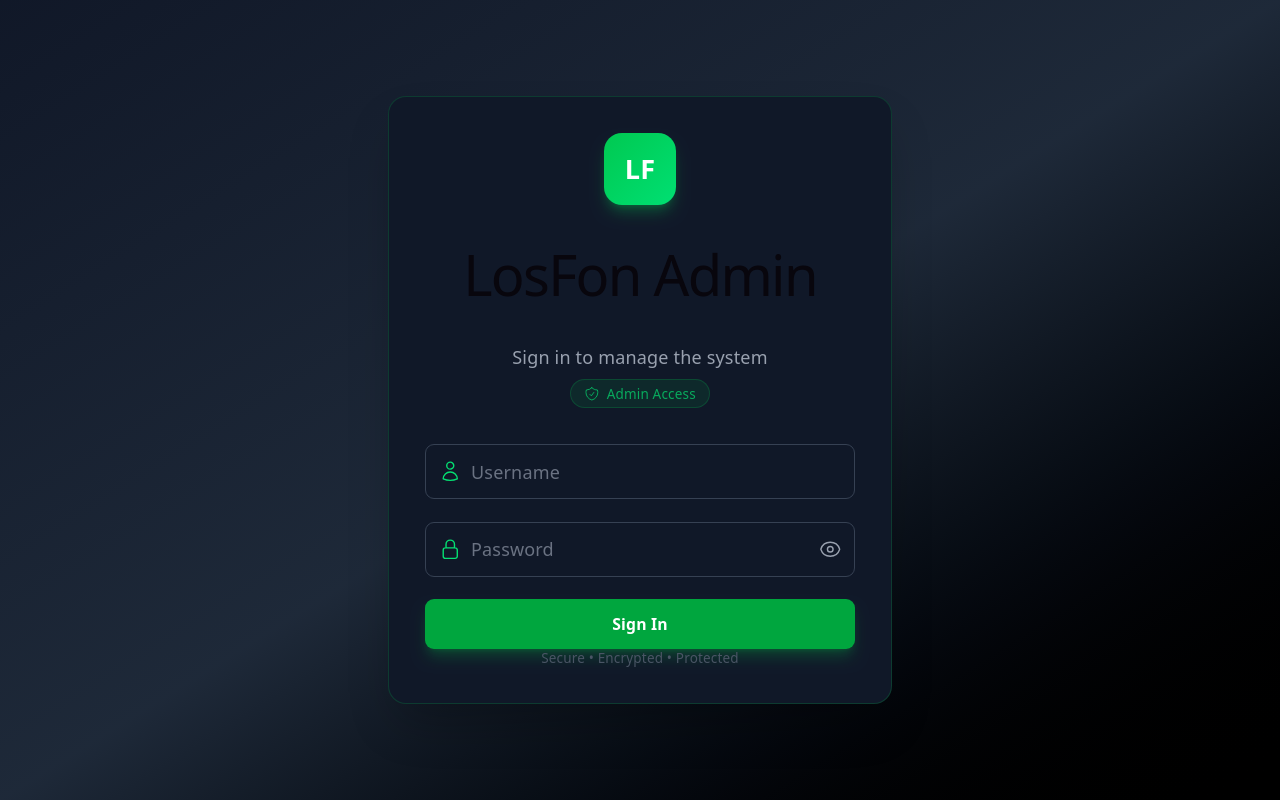
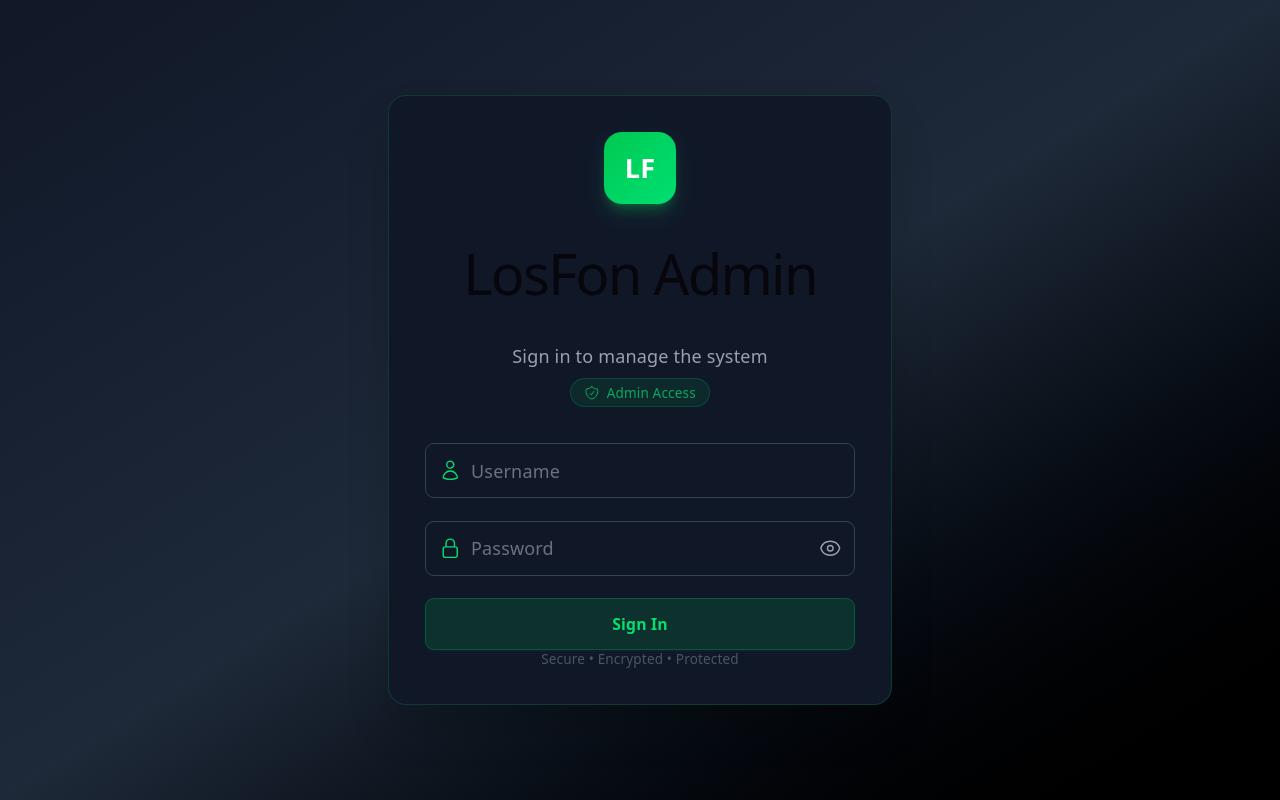
Before and after one commit to GiroGodito/losfon-admin-frontend, a React (Vite) app: page / in a window 1280 px wide. Built offline with nearby package versions, Linux system fonts and the light colour scheme; no server answers.

Commit message:
change variant of Button component to glass-green consistency

```diff
--- a/src/components/auth/LoginForm.tsx
+++ b/src/components/auth/LoginForm.tsx
@@ -112,7 +112,7 @@ export const LoginForm = () => {
 
             <Button
               type="submit"
-              variant="primary"
+              variant="glass-green"
               fullWidth
               isLoading={isLoading}
               disabled={isRateLimited}
```
